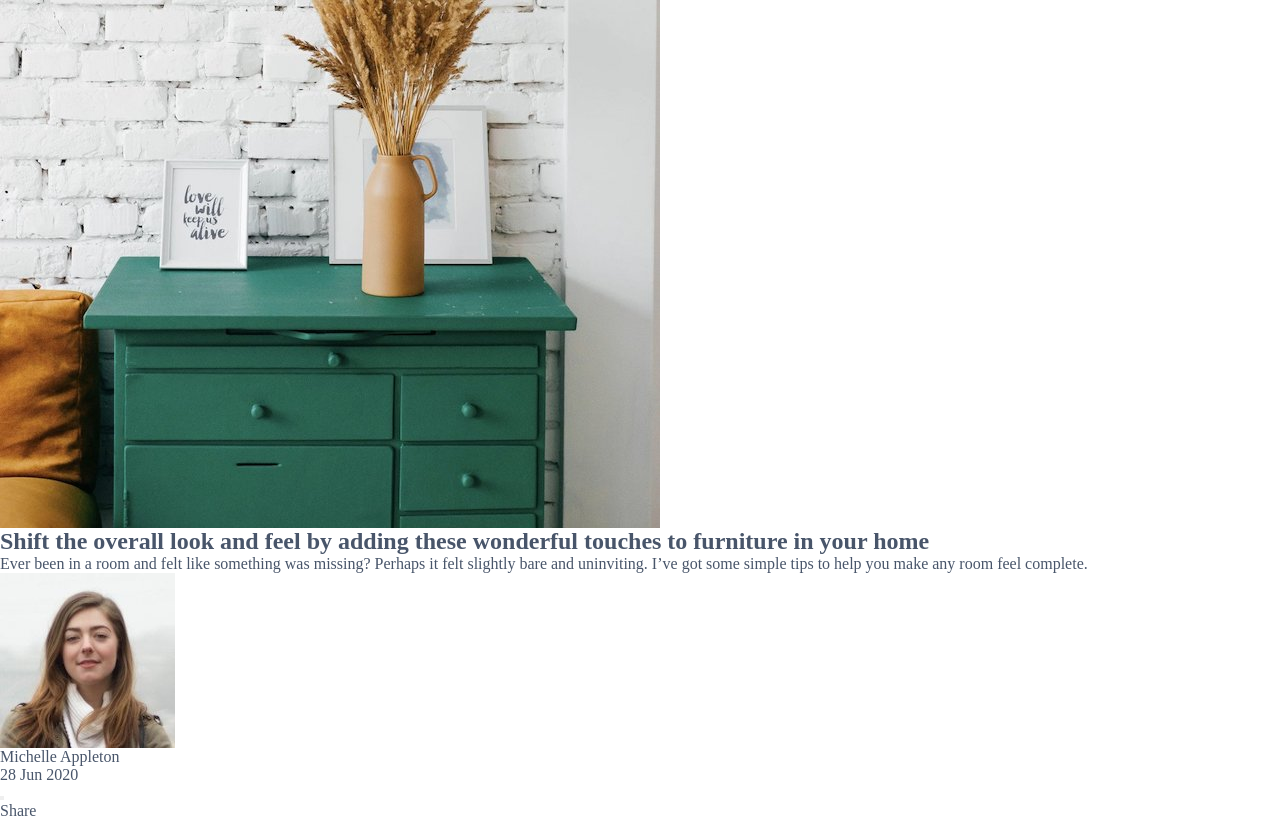
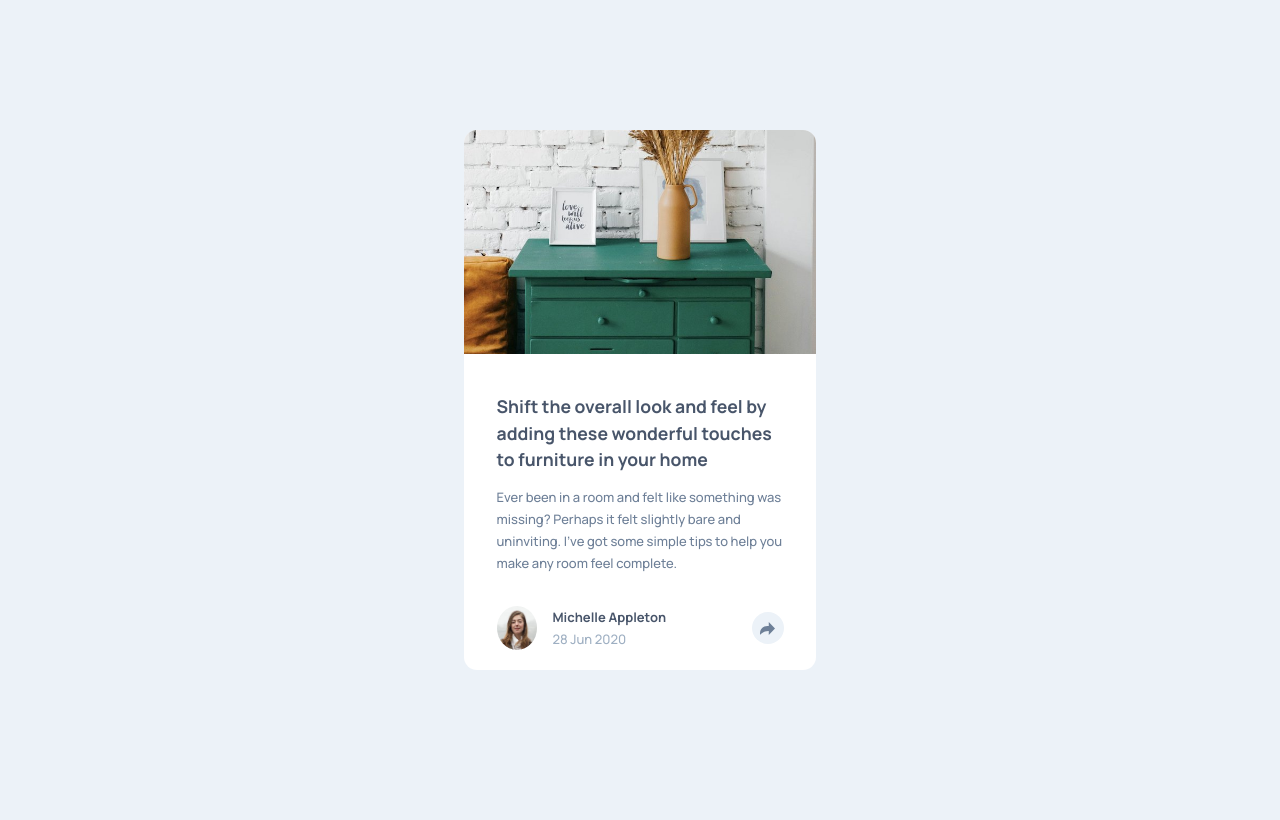
Before and after one commit to z-mn/frontend-mentor-article-preview-component, a plain HTML site: page index.html in a window 1280 px wide. Drawn offline with Linux system fonts and the light colour scheme.

Commit message:
completed primary card with share button hover

```diff
--- a/index.html
+++ b/index.html
@@ -21,19 +21,18 @@
           to help you make any room feel complete.</p>
         <div class="card__about-section card__about-section--secondary">
           <div class="about-section__profile about-section__profile--secondary">
-            <img src="images/avatar-michelle.jpg" alt="">
+            <img src="images/avatar-michelle.jpg" alt="" class="profile__image">
             <div class="profile__text-container">
               <p class="name">Michelle Appleton</p>
               <p class="date">28 Jun 2020</p>
             </div>
           </div>
-          <button class="about-section__swap-button about-section__swap-button--secondary"></button>
+          <button class="about-section__swap-button about-section__swap-button--secondary" id="button">
+            <svg xmlns="http://www.w3.org/2000/svg" width="15" height="13"><path id='image' fill="#6E8098" d="M15 6.495L8.766.014V3.88H7.441C3.33 3.88 0 7.039 0 10.936v2.049l.589-.612C2.59 10.294 5.422 9.11 8.39 9.11h.375v3.867L15 6.495z"/></svg>
+          </button>
         </div>
       </div>
     </article>
   </main>
-
-  Share
-
 </body>
 </html>
--- a/main.js
+++ b/main.js
@@ -0,0 +1,13 @@
+// Button hover - colour change
+
+const shareButton = document.getElementById('button');
+const shareImage = document.getElementById('image');
+
+shareButton.addEventListener('mouseover', () => {
+    shareImage.style = 'fill: #FFFFFF; transition: 200ms fill ease-in';
+    shareButton.style.cursor = 'pointer';
+})
+
+shareButton.addEventListener('mouseleave', () => {
+    shareImage.style = 'fill: #6E8098; transition: 200ms fill ease-out';
+})
--- a/style.css
+++ b/style.css
@@ -7,7 +7,7 @@
     --clr-blue-light: hsl(214, 17%, 51%);
     --clr-grayish-blue: hsl(212, 23%, 69%);
     --clr-grayish-blue-light: hsl(210, 46%, 95%);
-    --ff: 'Manrope', sans-serif;
+    --ff: 'Manrope';
     --fw-primary: 500;
     --fw-header: 700;
     --font-size-paragraph: 0.8125rem;
@@ -30,6 +30,93 @@ img {
 /* Main structural styles */
 
 body {
-    font-family: var(ff);
+    font-family: var(--ff);
+    font-weight: var(--fw-primary);
+    font-size: var(--font-size-paragraph);
+    color: var(--clr-blue-light);
+    min-height: 100vh;
+    background-color: var(--clr-grayish-blue-light);
+    line-height: 1.5;
+}
+
+body, main {
+    display: grid;
+    place-content: center;
+}
+
+/* Card styles */
+
+.card {
+    background-color: white;
+    display: flex;
+    flex-direction: column;
+    border-radius: var(--font-size-paragraph);
+    max-width: 22rem;
+}
+
+.card__furniture-image {
+    border-radius: var(--font-size-paragraph) var(--font-size-paragraph) 0 0;
+    object-fit: cover;
+    max-height: 14rem;
+}
+
+.card__text-container {
+    padding: 3em 2.5em 1.5em 2.5em;
+}
+
+h1 {
+    font-size: 1.1rem;
     color: var(--clr-grayish-blue-dark);
+    margin-block-end: var(--font-size-paragraph);
+    font-weight: var(--fw-header);
 }
+
+p {
+    font-size: var(--font-size-paragraph);
+    line-height: 1.7;
+}
+
+/* "About" section styles */
+
+.card__about-section {
+    display: flex;
+    align-items: center;
+    justify-content: space-between;
+    margin-block-start: 2rem;
+}
+
+.about-section__profile {
+    display: flex;
+    gap: 1rem;
+}
+
+.profile__image {
+    width: 2.5rem;
+    border-radius: 50%;
+}
+
+.name {
+    color: var(--clr-grayish-blue-dark);
+    font-weight: var(--fw-header);
+}
+
+.date {
+    color: var(--clr-grayish-blue);
+}
+
+.about-section__swap-button {
+    display: inline-block;
+    background-color: var(--clr-grayish-blue-light);
+    border: none;
+    border-radius: 50%;
+    width: 2rem;
+    aspect-ratio: 1;
+    display: grid;
+    place-content: center;
+    transition: 200ms background-color ease-out;
+}
+
+.about-section__swap-button:hover {
+    background-color: var(--clr-blue-light);
+    transition: 200ms background-color ease-in;
+}
```
